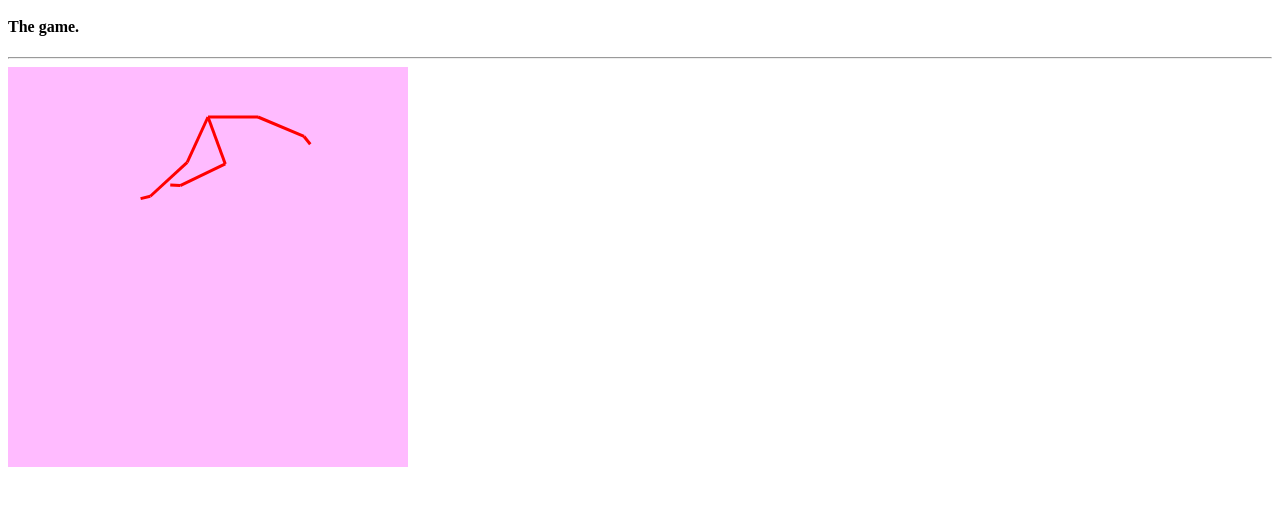
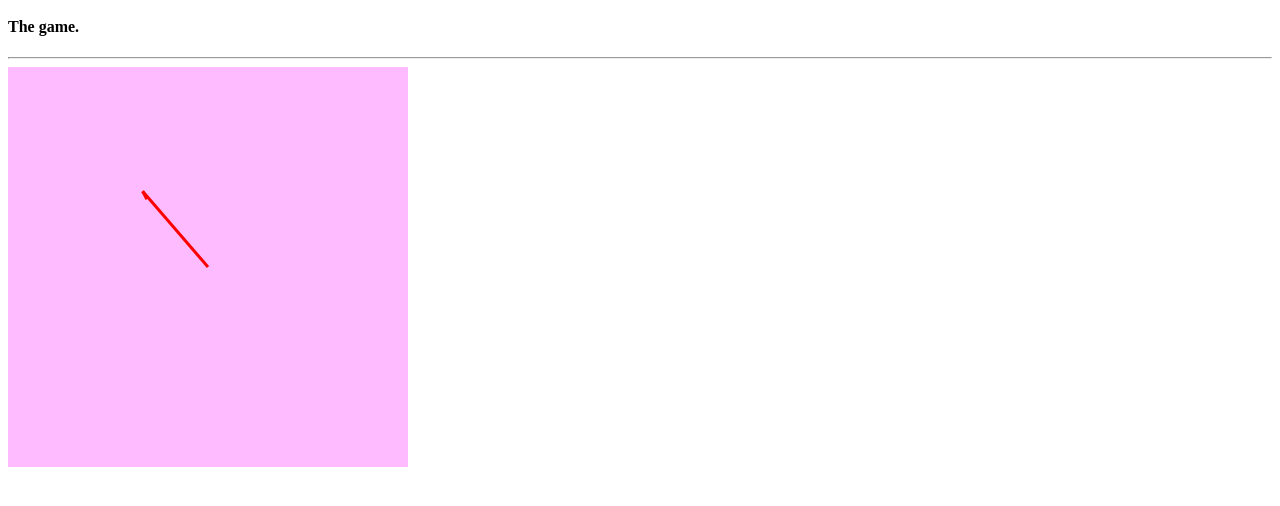
Before and after one commit to NiallBunting/asdjkl-game, a plain HTML site: page index.html in a window 1280 px wide. Shown: the part 44-550 px from the top of the page. Drawn offline with Linux system fonts and the light colour scheme.

Commit message:
Float a new way to do the hinges
Designed a new way to do the hinges based on points rather than lines.

```diff
--- /dev/null
+++ b/asdjkl/hinge.js
@@ -0,0 +1,76 @@
+var Hinge = {
+	p_x: 0,
+	p_y: 0,
+	p_child: null,
+	p_angleMin: 0,
+	p_angleMax: 0,
+	p_length: 0,
+
+	create: function(x, y){
+		var obj = Object.create(this);
+		obj.init(x, y);
+		return obj;
+	},
+
+	init: function(x, y){
+		this.p_x = x;
+		this.p_y = y;
+	},
+
+	update: function(){
+		var childAngle = Math.atan2(this.p_child.getX(), this.p_child.getY());
+		if(childAngle < this.p_angleMin){
+			childAngle = this.p_angleMin;
+		}
+
+		if(childAngle > this.p_angleMax){
+			childAngle = this.p_angleMax;
+		}
+
+		this.p_child.p_x = this.getEndX(childAngle, this.p_length);
+		this.p_child.p_y = this.getEndY(childAngle, this.p_length);
+	},
+
+	draw: function(canvas, ctx){
+		// The line gets drawn from one to two
+		if(this.p_child != null){
+			ctx.lineWidth = 3;
+			ctx.beginPath();
+			ctx.moveTo(this.p_x, this.p_y);
+			ctx.lineTo(this.p_child.getX(), this.p_child.getY());
+			ctx.strokeStyle = "red";
+			ctx.stroke();
+
+			this.p_child.draw(canvas, ctx);
+		}
+	},
+
+	getX: function(){
+		return this.p_x;
+	},
+
+	getY: function(){
+		return this.p_y;
+	},
+
+	getEndX: function(angle, length){
+			return this.p_x + (Math.cos(angle) * length);
+	},
+
+	getEndY: function(angle, length){
+			return this.p_y + (Math.sin(angle) * length);
+	},
+
+	addChild: function(angleMin, angleMax, length){
+		if(this.p_child == null){
+			var angleAvg = (angleMin + angleMax) / 2.0;
+			var child = Hinge.create(this.getEndX(angleAvg, length), this.getEndY(angleAvg, length));
+			this.p_child = child;
+			this.p_angleMin = angleMin;
+			this.p_angleMax = angleMax;
+			this.p_length = length;
+			return child;
+		}
+		return null;
+	}
+}
--- a/asdjkl/player.js
+++ b/asdjkl/player.js
@@ -1,6 +1,6 @@
 var Player = {
 
-	p_legs: null,
+	p_hinge: null,
 	p_x: 200,
 	p_y: 200,
 
@@ -11,45 +11,17 @@ var Player = {
 	},
 
 	init: function(){
-		this.p_legs = [[0], [1], [2]];
-
-		for(var i = 0; i < 3; i++){
-			this.p_legs[i] = Leg.create(this, 50, i * 2);
-			var thigh = this.p_legs[i].addChild(50, 0.4);
-			var foot = thigh.addChild(10, 0.5);
-		}
+		this.p_hinge = Hinge.create(200, 200);
+		var ask = this.p_hinge.addChild(4, 5, 100);
+		ask.addChild(2, 3, 50);
 	},
 
 	update: function(){
-		this.p_y = this.p_y - 0.5;
-		for(var i = 0; i < 3; i++){
-			this.p_legs[i].update();
-		}
+		this.p_hinge.update();
 	},
 
 	draw: function(canvas, ctx){
-		for(var i = 0; i < 3; i++){
-			this.p_legs[i].draw(canvas, ctx);
-		}
+		this.p_hinge.draw(canvas, ctx);
 	},
 
-	getEndX: function(){
-		return this.p_x;
-	},
-
-	getEndY: function(){
-		return this.p_y;
-	},
-
-	getAngle: function(){
-		return 0;
-	},
-
-	getParent: function(){
-		return null;
-	},
-
-	moveToContact: function(){
-		return null;
-	}
 };
--- a/index.html
+++ b/index.html
@@ -5,7 +5,7 @@
 		<link rel="stylesheet" media="screen" type="text/css" href="./index.css">
 		<script src="./asdjkl/game.js"></script>
 		<script src="./asdjkl/player.js"></script>
-		<script src="./asdjkl/leg.js"></script>
+		<script src="./asdjkl/hinge.js"></script>
 	</head>
 <body onLoad="asdjkl.init()">
 
```
